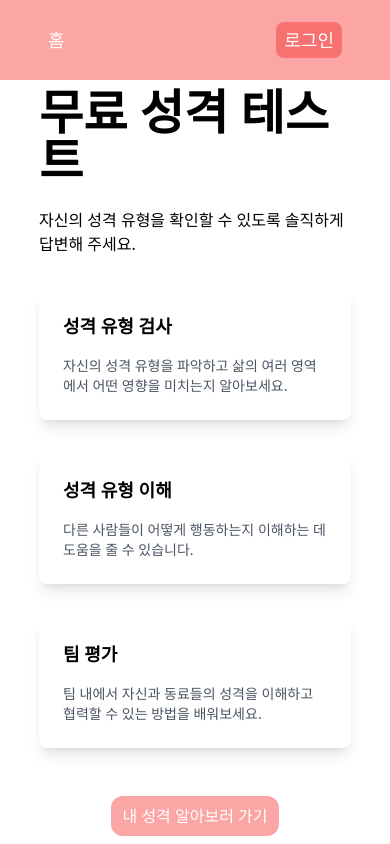
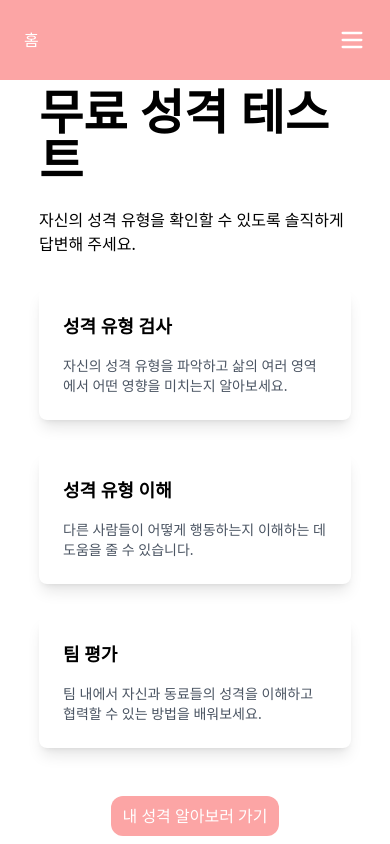
Before and after one commit to ImJaeOne/mbti-test, a React (Vite) app: page / in a window 390 px wide. Built offline with nearby package versions, Linux system fonts and the light colour scheme.

Commit message:
design: 반응형 header

```diff
--- a/src/components/Layout/Header.jsx
+++ b/src/components/Layout/Header.jsx
@@ -1,6 +1,7 @@
 import { Link } from "react-router-dom";
 import useAuthStore from "../../zustand/authStore";
 import { useEffect, useState } from "react";
+import { Menu, X } from "lucide-react";
 
 const Header = () => {
   const { accessToken, user, expiresInTime, logout } = useAuthStore(
@@ -8,6 +9,7 @@ const Header = () => {
   );
 
   const [expiresIn, setExpiresIn] = useState(expiresInTime ?? 0);
+  const [menuOpen, setMenuOpen] = useState(false);
 
   useEffect(() => {
     if (expiresInTime) {
@@ -39,36 +41,51 @@ const Header = () => {
   };
 
   return (
-    <header className="fixed top-0 w-[100%] h-20 px-12 flex justify-between items-center text-lg bg-red-300 text-white">
-      <div className="">
+    <header className="fixed top-0 w-full h-20 px-6 flex justify-between items-center bg-red-300 text-white z-50">
+      <div>
         <Link to="/">홈</Link>
       </div>
-      <div className="flex gap-3 items-center">
+
+      <button onClick={() => setMenuOpen(!menuOpen)} className="md:hidden">
+        {menuOpen ? <X size={28} /> : <Menu size={28} />}
+      </button>
+
+      <nav
+        className={`absolute md:relative top-20 md:top-auto right-0 w-full md:w-auto bg-white text-red-200 md:text-white md:bg-transparent flex flex-col md:flex-row items-center md:gap-4 md:p-0 transition-all ${
+          menuOpen ? "block" : "hidden"
+        } md:flex`}
+      >
         {accessToken ? (
           <>
-            <span className="text-sm">{formatTime(expiresIn)}</span>
-            <span className="text-sm">{user.nickname}님</span>
-            <Link to="/profile">프로필</Link>
-            <Link to="/test">테스트</Link>
-            <Link to="/result">결과보기</Link>
+            <span className="text-sm hidden md:block">
+              {formatTime(expiresIn)}
+            </span>
+            <span className="text-sm hidden md:block">{user.nickname}님</span>
+            <Link to="/profile" className="p-2 hover:text-red-400 md:p-0">
+              프로필
+            </Link>
+            <Link to="/test" className="p-2 hover:text-red-400 md:p-0">
+              테스트
+            </Link>
+            <Link to="/result" className="p-2 hover:text-red-400 md:p-0">
+              결과보기
+            </Link>
             <button
-              className="bg-red-400 hover:bg-red-500 px-2 py-1 rounded-lg transition-colors"
+              className="p-2 md:bg-red-400 md:hover:bg-red-500 md:px-2 md:py-1 md:rounded-lg md:transition-colors"
               onClick={handleLogout}
             >
               로그아웃
             </button>
           </>
         ) : (
-          <>
           <Link
             className="bg-red-400 hover:bg-red-500 px-2 py-1 rounded-lg transition-colors"
             to="/login"
           >
             로그인
           </Link>
-          </>
         )}
-      </div>
+      </nav>
     </header>
   );
 };
```
Lines whose indentation alone changed are shown as unchanged.
